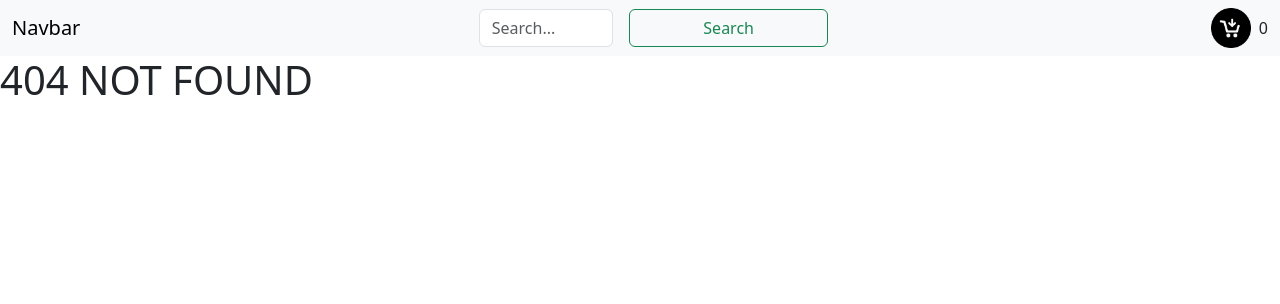
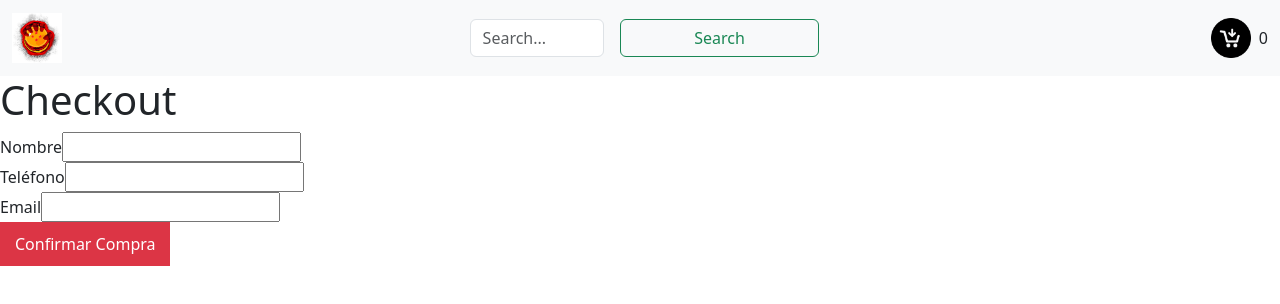
Before and after one commit to NahuelAntonioBrito/E-COMERCE, a React (Vite) app: page /checkout in a window 1280 px wide. Before the commit this address had no page. Shown: the top 304 px of the page. Built offline with nearby package versions, Linux system fonts and the light colour scheme.

Commit message:
add checkout component

```diff
--- a/src/App.tsx
+++ b/src/App.tsx
@@ -4,6 +4,7 @@ import ItemListContainer from "./components/ItemListContainer/ItemListContainer"
 import ItemDetailContainer from "./components/ItemDetailContainer/ItemDetailContainer";
 import ProductManager from "./components/ProductManager/ProductManager";
 import Cart from "./components/Cart/Cart";
+import Checkout from "./components/Checkout/Checkout";
 import { CartProvider } from "./context/CartProvider";
 
 function App() {
@@ -20,6 +21,7 @@ function App() {
             />
             <Route path="/item/:itemId" element={<ItemDetailContainer />} />
             <Route path="/cart" element={<Cart />} />
+            <Route path="/checkout" element={<Checkout />} />
             <Route path="/ProductManager" element={<ProductManager />} />
             <Route path="*" element={<h1>404 NOT FOUND</h1>} />
           </Routes>
--- a/src/components/Card/Card.tsx
+++ b/src/components/Card/Card.tsx
@@ -1,5 +1,6 @@
 import { Item } from "../../data";
 import "./Card.css";
+import { Link } from "react-router-dom";
 
 interface CardProps {
   item: Item;
@@ -18,9 +19,9 @@ function Card({ item }: CardProps) {
         <h5 className="card-title">{item.title}</h5>
         <p className="card-text truncated-description">{item.description}</p>
         <small className="text-body-secondary">${item.price}</small>
-        <a href="#" className="btn btn-primary mt-2">
-          Learn More
-        </a>
+        <Link to={`/item/${item.id}`} className="btn btn-primary mt-2">
+          Detalle
+        </Link>
       </div>
     </div>
   );
--- a/src/components/CartWidget/CartWidget.tsx
+++ b/src/components/CartWidget/CartWidget.tsx
@@ -1,23 +1,26 @@
 import { useContext } from "react";
 import { CartContext } from "../../context/CartContext";
 import cart from "../../../public/carrito-de-compras.png";
+import { Link } from "react-router-dom";
 
 const CartWidget = () => {
   const cartContext = useContext(CartContext);
 
   if (!cartContext) {
-    return null; // Manejar el caso en que el contexto no esté disponible
+    return null;
   }
 
   const { totalQuantity } = cartContext;
 
   return (
     <div className="d-flex align-items-center">
-      <img
-        src={cart}
-        alt="CartWidget"
-        style={{ height: "40px", width: "40px" }}
-      />
+      <Link to="/cart">
+        <img
+          src={cart}
+          alt="CartWidget"
+          style={{ height: "40px", width: "40px" }}
+        />
+      </Link>
       <span className="ms-2">{totalQuantity}</span>
     </div>
   );
--- /dev/null
+++ b/src/components/Checkout/Checkout.tsx
@@ -0,0 +1,59 @@
+import { useContext, useState } from "react";
+import { CartContext } from "../../context/CartContext";
+import CheckoutForm from "../CheckoutForm/CheckoutForm";
+
+type Props = {};
+
+function Checkout({}: Props) {
+  const [loading, setLoading] = useState(false);
+  const [orderId, setOrderId] = useState<string | null>(null);
+  const cartContext = useContext(CartContext);
+
+  if (!cartContext) {
+    return null;
+  }
+
+  const { cart, total, clearCart } = cartContext;
+
+  const createOrder = async (name: string, phone: string, email: string) => {
+    setLoading(true);
+    try {
+      const currentDate = new Date();
+      const objOrder = {
+        buyer: {
+          name,
+          phone,
+          email,
+        },
+        items: cart,
+        total: total,
+        date: currentDate,
+      };
+
+      const orderId = "fakeOrderId";
+      setOrderId(orderId);
+      clearCart();
+    } catch (err) {
+      console.error(err);
+    } finally {
+      setLoading(false);
+    }
+  };
+
+  if (loading) {
+    return <h1>Se Está Generando la Orden...</h1>;
+  }
+
+  if (orderId) {
+    return <h1>El id de su orden es: {orderId}</h1>;
+  }
+
+  return (
+    <div>
+      <h1>Checkout</h1>
+      <CheckoutForm onConfirm={createOrder} />
+    </div>
+  );
+}
+
+export default Checkout;
--- /dev/null
+++ b/src/components/CheckoutForm/CheckoutForm.tsx
@@ -0,0 +1,54 @@
+import { useState } from "react";
+
+interface CheckoutFormProps {
+  onConfirm: (name: string, phone: string, email: string) => void;
+}
+
+const CheckoutForm: React.FC<CheckoutFormProps> = ({ onConfirm }) => {
+  const [name, setName] = useState("");
+  const [phone, setPhone] = useState("");
+  const [email, setEmail] = useState("");
+
+  const handleSubmit = (e: React.FormEvent) => {
+    e.preventDefault();
+    onConfirm(name, phone, email);
+  };
+
+  return (
+    <form onSubmit={handleSubmit}>
+      <div>
+        <label htmlFor="name">Nombre</label>
+        <input
+          type="text"
+          id="name"
+          value={name}
+          onChange={(e) => setName(e.target.value)}
+          required
+        />
+      </div>
+      <div>
+        <label htmlFor="phone">Teléfono</label>
+        <input
+          type="tel"
+          id="phone"
+          value={phone}
+          onChange={(e) => setPhone(e.target.value)}
+          required
+        />
+      </div>
+      <div>
+        <label htmlFor="email">Email</label>
+        <input
+          type="email"
+          id="email"
+          value={email}
+          onChange={(e) => setEmail(e.target.value)}
+          required
+        />
+      </div>
+      <button type="submit">Confirmar Compra</button>
+    </form>
+  );
+};
+
+export default CheckoutForm;
--- a/src/components/NavBar/NavBar.tsx
+++ b/src/components/NavBar/NavBar.tsx
@@ -1,15 +1,20 @@
 import SearchBar from "../SearchBar";
 import CartWidget from "../CartWidget/CartWidget";
-
+import logo from "../../../public/20191103_095948_24e69159-bfc2-49d6-a8a8-fa0b133663be.jpg";
+import { Link } from "react-router-dom";
 type Props = {};
 
 const NavBar = (props: Props) => {
   return (
     <nav className="navbar navbar-expand-lg bg-body-tertiary">
       <div className="container-fluid">
-        <a className="navbar-brand" href="#">
-          Navbar
-        </a>
+        <Link to="/" className="navbar-brand">
+          <img
+            src={logo}
+            alt="logo"
+            style={{ height: "50px", width: "50px" }}
+          />
+        </Link>
         <div className="d-flex align-items-center">
           <SearchBar />
           <button className="btn btn-outline-success ms-2" type="submit">
```
